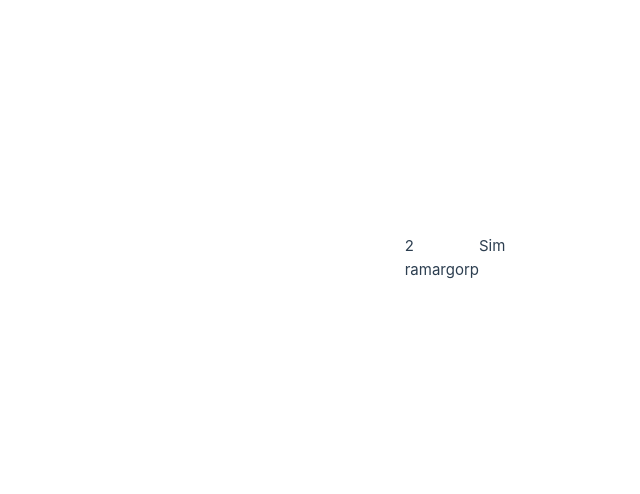
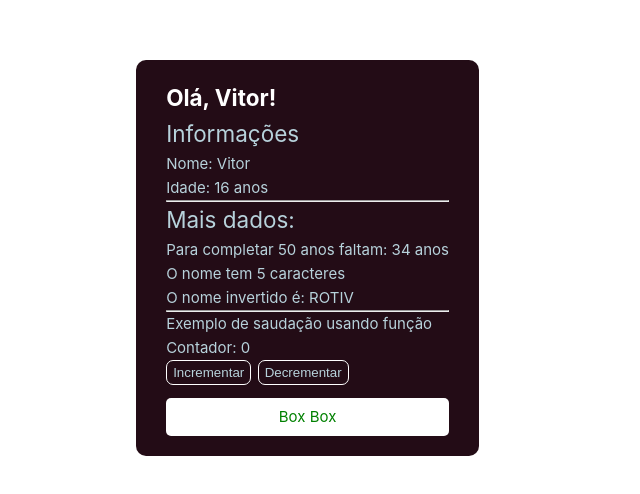
Before and after one commit to VitorAndreSilva/primeiro_projeto_vue, a Vue app: page / in a window 1280 px wide. Shown: the part 142-636 px from the top of the page, without its empty margins (161-801 px from the left). Built offline with nearby package versions, Linux system fonts and the light colour scheme.

Commit message:
Atividades realizadas - Interpolações

```diff
--- a/src/App.vue
+++ b/src/App.vue
@@ -1,22 +1,104 @@
 <script setup>
-// Lógica do componente / JavaScript //
+  import { computed, ref} from 'vue';
 
-  const numero = 1;
-  const ok = true;
-  const palavra = 'programar';
-  function inverter(texto) {
-    return texto.split('').reverse().join('');
-  }
+    const nome = 'Vitor'
+    const idade = 16
+    const contador = ref(0)
+
+    function inverter(texto) {
+        return texto.split('').reverse().join('')
+    }
+
+    function saudacao() {
+        return `Olá, ${nome}!`
+    }
+
+    function incrementarContador() {
+        contador.value++
+        // maiorQueDez();
+    }
+
+    function decrementarContador() {
+        contador.value--
+        // maiorQueDez();
+    }
+
+    const maiorQueDez = computed(() => ({
+      color: contador.value > 10 ? "red" : "green"
+    }))
+
+    // function maiorQueDez() {
+    //   console.log(contador.value)
+
+        // if (contador.value > 10) {
+        //   console.log("vermelho")
+        //   return {color: "red"}
+        // } else {
+        //   console.log("verde")
+        //   return {color: "green"}
+        // }
+    // }
 
 </script>
+
 <template>
-  <!-- Template do componente / HTML5 -->
-  <p>{{ numero + 1 }}</p>
-  <p>{{ ok ? 'Sim' : 'Não' }}</p>
-  <p>{{ inverter(palavra) }}</p>
+    <div class="info">
+        <h1> {{ saudacao() }}  </h1>
+        <h2>Informações</h2>
+        <p>Nome: {{ nome }} </p>
+        <p>Idade: {{ idade }}  anos</p>
+        <hr />
+        <h2>Mais dados:</h2>
+        <p>Para completar 50 anos faltam: {{ 50 - idade }}  anos</p>
+        <p>O nome tem {{ nome.length }}  caracteres</p>
+        <p>O nome invertido é: {{ inverter(nome.toUpperCase()) }} </p>
+        <hr />
+        <p> Exemplo de saudação usando função</p>
+        <p>Contador: {{ contador }}</p>
+        <button @click="incrementarContador">Incrementar</button>
+        <button @click="decrementarContador">Decrementar</button>
+        <div :style="maiorQueDez" class="box">Box Box</div>
+        <!-- <div :style="{ color: contador.value > 10 ? 'red' : 'green'}">Box box</div> -->
+    </div>
+</template>
 
-</template>
 <style scoped>
+.info {
+  background-color: rgba(35,12,22,1);
+  padding: 20px 30px;
+  color: rgb(183, 210, 219);
+  border-radius: 10px;
+}
 
+h1 {
+  color: white;
+  font-weight: bold;
+  font-size: 1.5em;
+}
+
+button {
+  background-color: rgba(35,12,22,1);
+  color: rgb(183, 210, 219);
+  border: 1px solid white;
+  border-radius: 7px;
+  margin-right: 0.5vw;
+  cursor: pointer;
+  height: 2vw;
+}
+
+button:hover {
+  background-color: rgb(183, 210, 219);
+  color: rgba(35,12,22,1);
+}
+
+.box {
+  background-color: white;
+  height: 3vw;
+  margin-top: 1vw;
+  border-radius: 5px;
+  /* color: rgba(35,12,22,1); */
+  text-align: center;
+  align-content: center;
+}
 
 </style>
```
